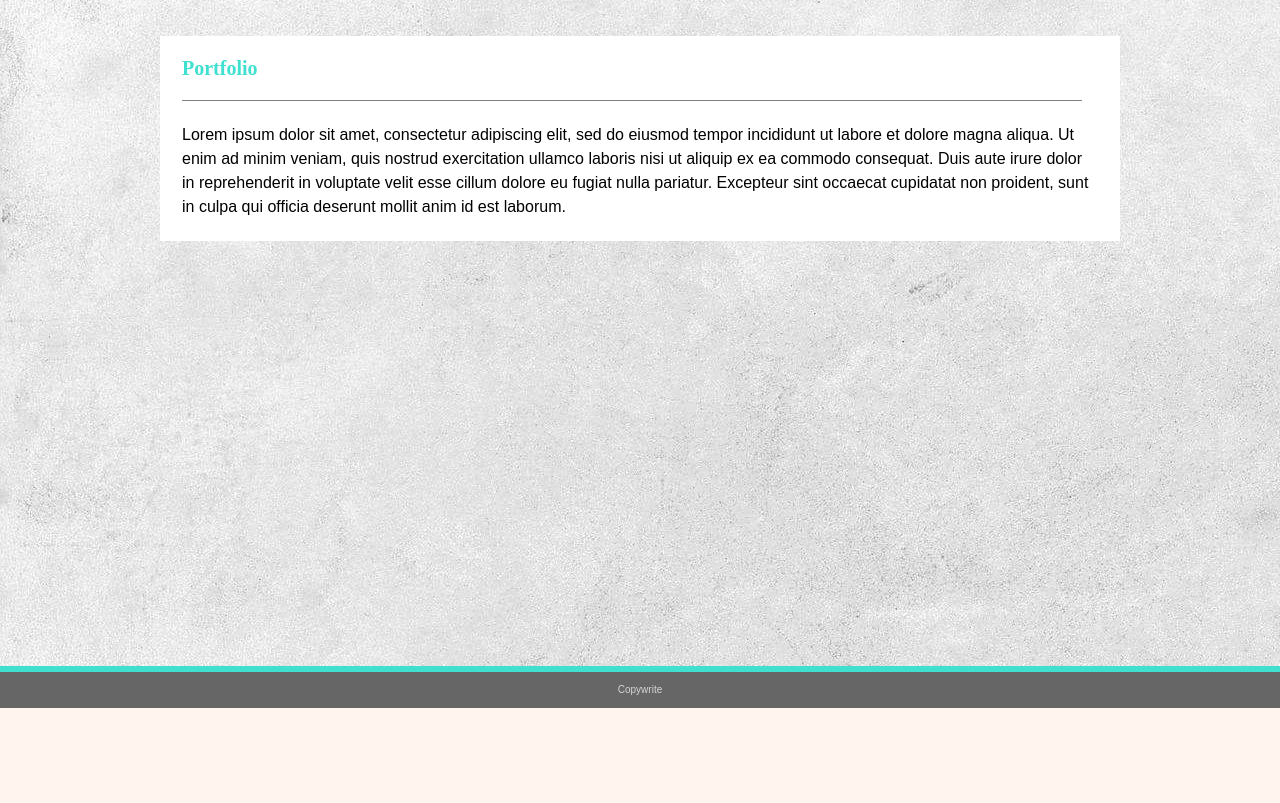
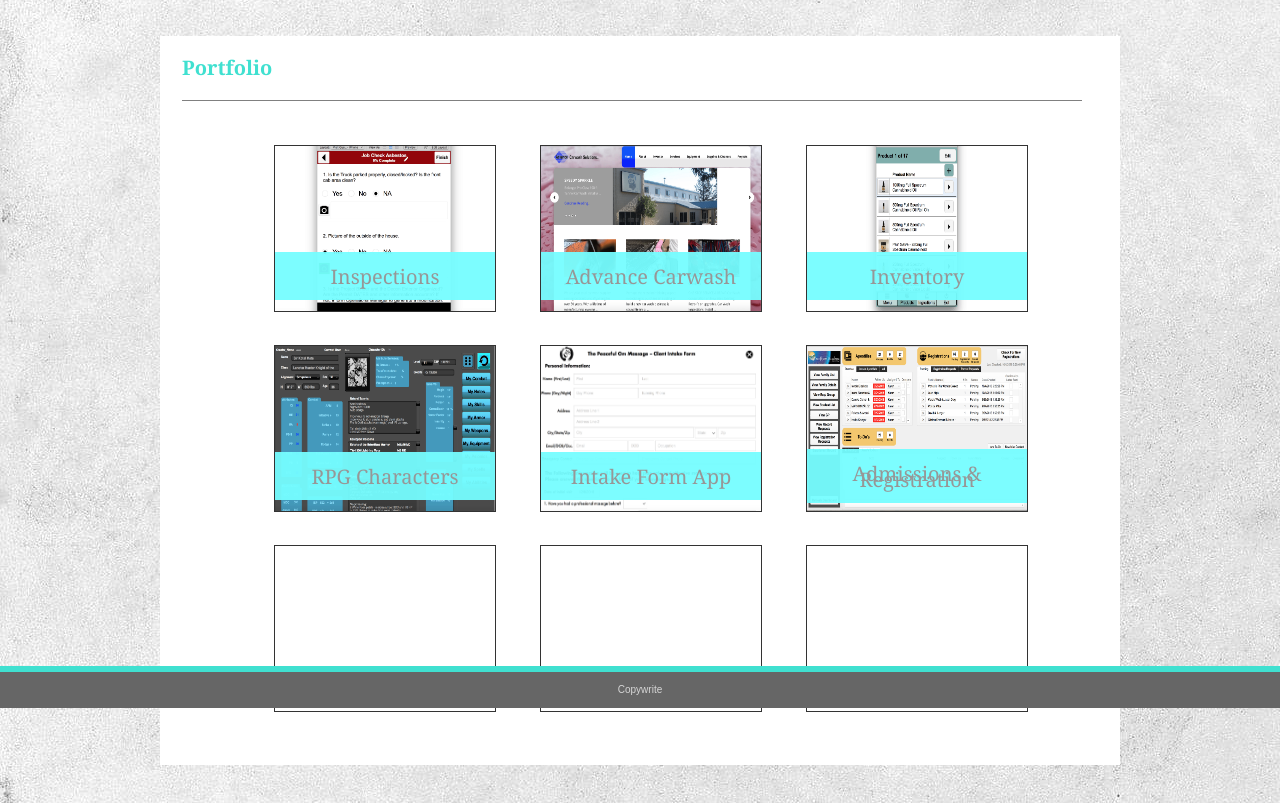
Before and after one commit to Gamlilorien/basic-portfolio, a plain HTML site: page portfolio.html in a window 1280 px wide. Shown: the part 92-895 px from the top of the page. Before the commit the page ends 800 px from the top, so only its background shows below. Drawn offline with Linux system fonts and the light colour scheme.

Commit message:
final portfolio changes and html error checking

```diff
--- a/assets/css/style.css
+++ b/assets/css/style.css
@@ -53,7 +53,7 @@ table {
 
 /* default attributes for all elements */
 body {
-    font-family: sans-serif;
+    font-family: 'Arial', 'Helvetica Neue', Helvetica, sans-serif;
     background-image: url("../images/paper-background.jpg");
     background-repeat: repeat-y;
     background-color: seashell;
@@ -105,7 +105,7 @@ li a:hover {
 /* HEADINGS */
 /* Use Times Font for all headings */
 h1, h2, h3 {
-    font-family: 'Times New Roman', Times, serif;
+    font-family: 'Georgia', Times, 'Times New Roman', serif;
 }
 
 h1 {
@@ -204,3 +204,45 @@ input.button {
     font-size: 16px;
     padding: 10px 0px 10px 0px;
 }
+
+/* Grid layout for portfolio */
+
+.grid-container {
+    width: 780px;
+    height: 600px;
+    display: inline-grid;
+    grid-template-columns: auto auto auto;
+    /* background-color: #2196F3; */
+    padding: 10px;
+    /* TRBL */
+    margin: 22px 0px 0px 60px;
+  }
+  .grid-item {
+    width: 220px;
+    height: 165px;
+    background-color: rgba(255, 255, 255, 0.8);
+    border: 0.25px solid rgba(0, 0, 0, 0.8);
+    margin: 12px 22px 12px 22px;
+    /* padding: 20px; */
+    font-size: 30px;
+    text-align: center;
+  }
+
+.grid-image {
+    width: 220px;
+    height: 165px;
+}
+
+  .grid-label {
+    font-size: 20px;
+    font-family: 'Georgia', Times, Times New Roman, serif;
+    color: rgb(151, 151, 151);
+    /* text-shadow: 2px 2px #a6a6a6; */
+    line-height: 0.3;
+    position: relative;
+    top: -40px;
+    left: 50%;
+    transform: translate(-50%, -50%);
+    padding-bottom: 20px;
+    background-color: rgba(117, 253, 255, 0.95);
+    }
--- a/portfolio.html
+++ b/portfolio.html
@@ -1,5 +1,7 @@
+<!DOCTYPE html>
 <html lang="en">
 <head>
+    <meta name="generator" content="HTML Tidy for HTML5 for Linux version 5.2.0">
     <meta charset="UTF-8">
     <meta name="viewport" content="width=device-width, initial-scale=1.0">
     <meta http-equiv="X-UA-Compatible" content="ie=edge">
@@ -24,9 +26,50 @@
             <section>
                 <h2 class="title">Portfolio</h2>
 
-                <p>
-                    Lorem ipsum dolor sit amet, consectetur adipiscing elit, sed do eiusmod tempor incididunt ut labore et dolore magna aliqua. Ut enim ad minim veniam, quis nostrud exercitation ullamco laboris nisi ut aliquip ex ea commodo consequat. Duis aute irure dolor in reprehenderit in voluptate velit esse cillum dolore eu fugiat nulla pariatur. Excepteur sint occaecat cupidatat non proident, sunt in culpa qui officia deserunt mollit anim id est laborum.
-                </p>
+    <!-- Grid of examples -->
+                <div class="grid-container">
+                    <div class="grid-item">
+                        <img class="grid-image" src="assets/images/Asbestos-Job-Checklist-rsd.png" alt="Inspections Checklist App and Report Generator">
+                        <p class="grid-label">Inspections</p>
+                    </div>
+
+                    <div class="grid-item">
+                        <img class="grid-image" src="assets/images/AdvanceCarwash.png" alt="Advance Carwash Website">
+                        <p class="grid-label">Advance Carwash</p>
+                    </div>
+
+                    <div class="grid-item">
+                        <img class="grid-image" src="assets/images/Inventory-QR-Codes-rsd.png" alt="Product Inventory App and QR Code generator for iPhone">
+                        <p class="grid-label">Inventory</p>
+                    </div>
+
+                    <div class="grid-item">
+                        <img class="grid-image" src="assets/images/RPG-Character-Generator-rsd.png" alt="Rifts RPG Character Creator">
+                        <p class="grid-label">RPG Characters</p>
+                    </div>
+
+                    <div class="grid-item">
+                        <img class="grid-image" src="assets/images/Peaceful-Om-Intake-1.png" alt="The Peaceful Om Digital Intake Form for iPad">
+                        <p class="grid-label">Intake Form App</p>
+                    </div>
+            <!-- Additional items go here -->
+                    <div class="grid-item">
+                        <img class="grid-image" src="assets/images/Admissions-&-Registration-rsd.png" alt="West River Academy Addmissions and Registration System">
+                        <p class="grid-label">Admissions & Registration</p>
+                    </div>
+
+                    <div class="grid-item">
+
+                    </div>
+
+                    <div class="grid-item">
+
+                    </div>
+
+                    <div class="grid-item">
+
+                    </div>
+                  </div>
 
             </section>
             </div>
```
Also changed, not shown: contact.html (+2 -0 lines), index.html (+15 -3 lines), assets/images/Admissions-&-Registration-rsd.png (added), assets/images/AdvanceCarwash.png (added), assets/images/Asbestos-Job-Checklist-rsd.png (added), assets/images/Inventory-QR-Codes-rsd.png (added), assets/images/Peaceful Om Intake 2.png (added), assets/images/Peaceful-Om-Intake-1.png (added), assets/images/Peaceful-Om-Intake-Start.png (added), assets/images/RPG-Character-Generator-rsd.png (added).
